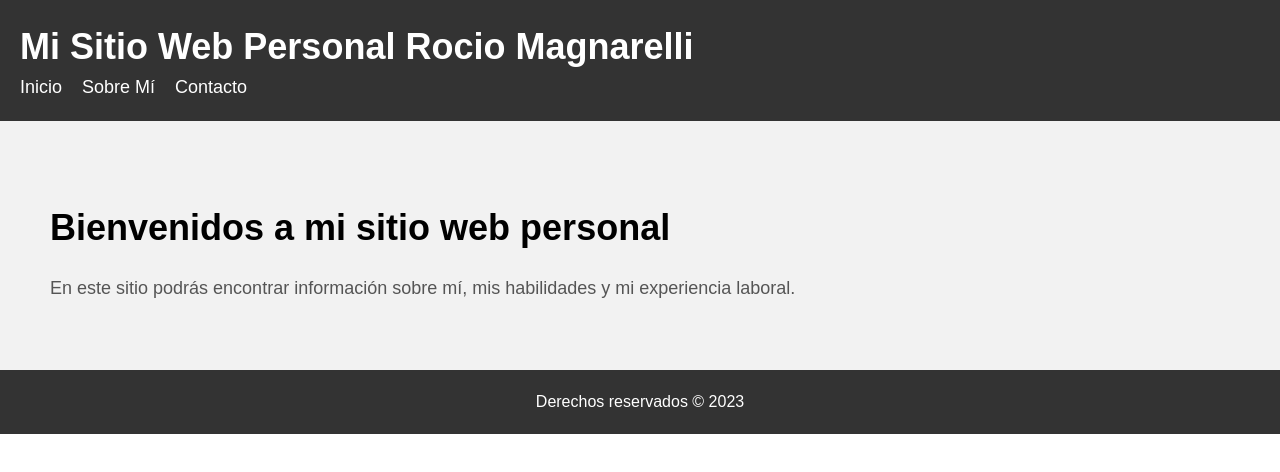
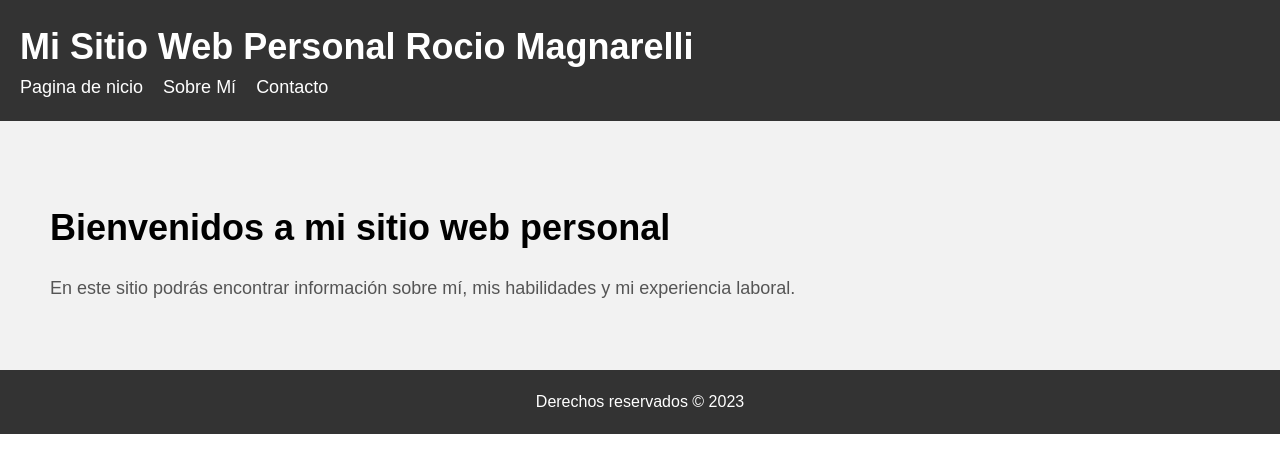
Before and after one commit to rochimag/trabajo_rocio_magnarelli, a plain HTML site: page index.html in a window 1280 px wide. Drawn offline with Linux system fonts and the light colour scheme.

Commit message:
se actualiza template, se modifica pagina de inicio.

```diff
--- a/index.html
+++ b/index.html
@@ -9,7 +9,7 @@
       <h1>Mi Sitio Web Personal Rocio Magnarelli</h1>
       <nav>
         <ul>
-          <li><a href="index.html">Inicio</a></li>
+          <li><a href="index.html">Pagina de nicio</a></li>
           <li><a href="sobre-mi.html">Sobre Mí</a></li>
           <li><a href="contacto.html">Contacto</a></li>
         </ul>
```
